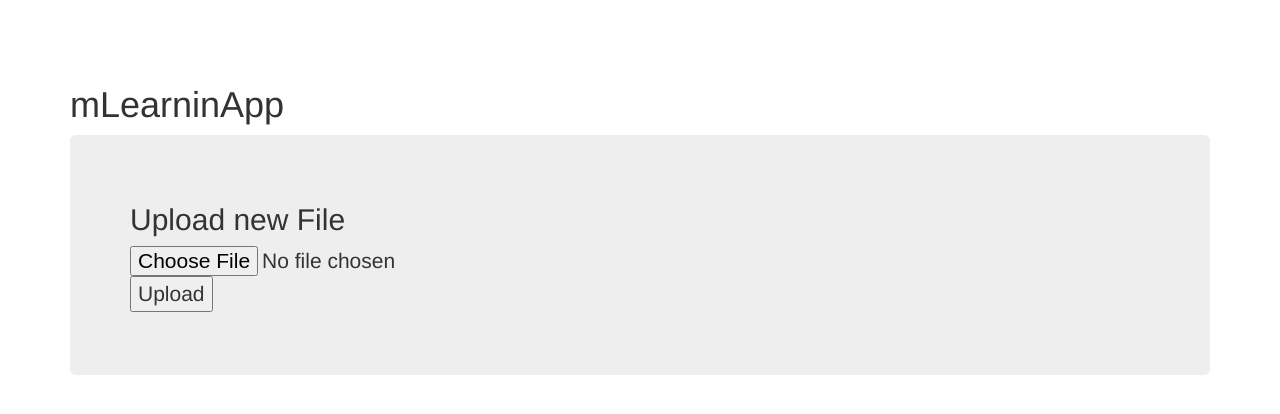
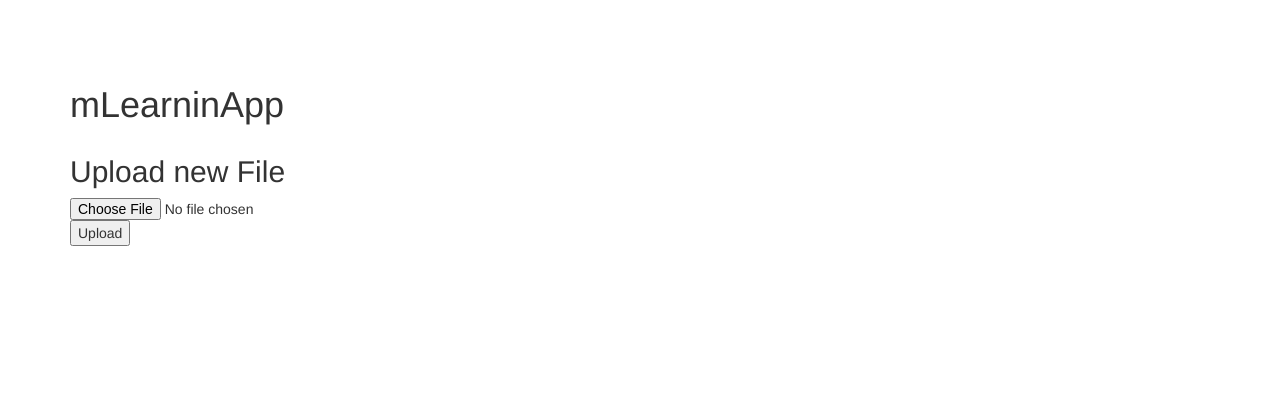
Before and after one commit to Vifespoir/mLearningApp, a Flask app: page /upload in a window 1280 px wide. Shown: the top 414 px of the page. Run offline with Flask 2, Linux system fonts and the light colour scheme; some libraries are stand-ins or nearby versions.

Commit message:
changed html

```diff
--- a/templates/upload.html
+++ b/templates/upload.html
@@ -1,7 +1,6 @@
 {% extends "layout.html" %}
 {% block content %}
-<div class=container>
-  <section class="jumbotron" id="content">
+<div class=container id="content">
   {% if get_flashed_messages()[-1] %}
   <div class="alert alert-warning" role="alert">{{ get_flashed_messages()[-1] }}</div>
   {% endif %}
@@ -10,6 +9,5 @@
   <p><input type=file name=file>
     <input type=submit value=Upload>
   </form>
-  </section>
 </div>
 {% endblock %}
```
Lines whose indentation alone changed are shown as unchanged.
